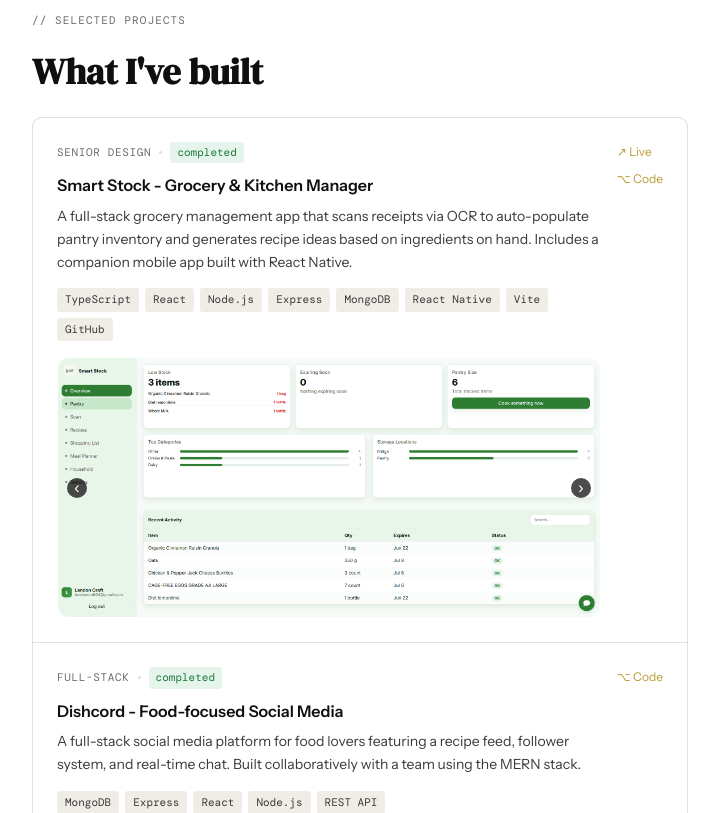
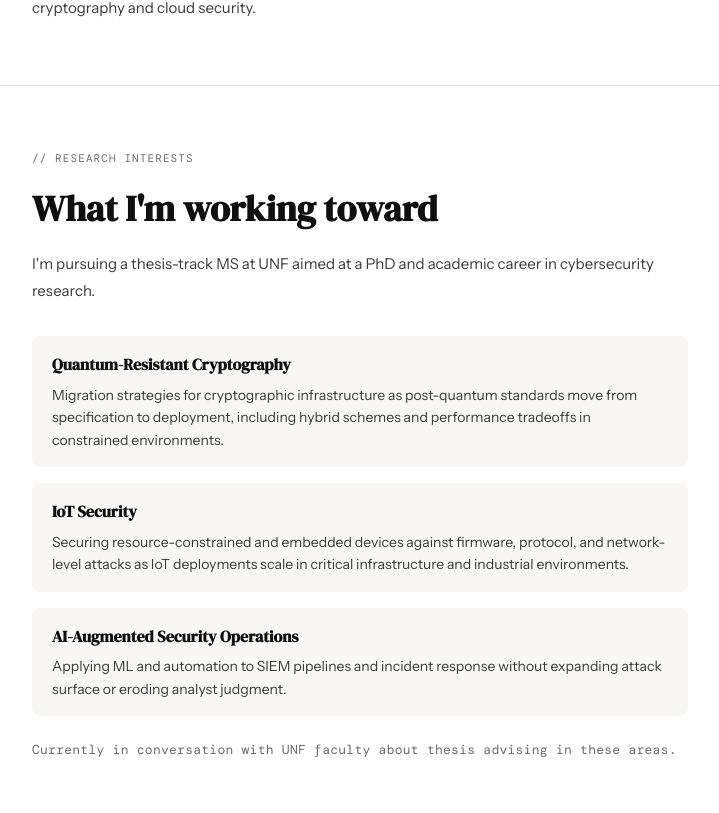
Before and after one commit to LandoTheDeveloper/portfolio, a React (Vite) app: page / in a window 1280 px wide. Shown: the part 1387-2200 px from the top of the page, without its empty margins (280-999 px from the left). Built offline with nearby package versions, Linux system fonts and the light colour scheme.

Commit message:
added research section

```diff
--- a/src/App.jsx
+++ b/src/App.jsx
@@ -2,6 +2,7 @@ import './index.css';
 import Nav from './components/Nav';
 import Hero from './components/Hero';
 import About from './components/About';
+import Research from './components/Research';
 import Projects from './components/Projects';
 import Skills from './components/Skills';
 import Contact from './components/Contact';
@@ -19,6 +20,8 @@ export default function App() {
         <Hero />
         <Divider />
         <About />
+        <Divider />
+        <Research />
         <Divider />
         <Projects />
         <Divider />
--- /dev/null
+++ b/src/components/Research.jsx
@@ -0,0 +1,23 @@
+import { research } from '../data';
+import styles from './Research.module.css';
+
+export default function Research() {
+  return (
+    <section className={styles.section} id="research">
+      <p className={styles.label}>// {research.heading}</p>
+      <h2 className={styles.h2}>What I'm working toward</h2>
+      <p className={styles.body}>{research.intro}</p>
+
+      <div className={styles.areas}>
+        {research.areas.map((area) => (
+          <div key={area.title} className={styles.area}>
+            <h3 className={styles.areaTitle}>{area.title}</h3>
+            <p className={styles.areaDesc}>{area.description}</p>
+          </div>
+        ))}
+      </div>
+
+      {research.note && <p className={styles.note}>{research.note}</p>}
+    </section>
+  );
+}
--- /dev/null
+++ b/src/components/Research.module.css
@@ -0,0 +1,61 @@
+.section {
+  padding: 64px 32px;
+  max-width: 720px;
+  margin: 0 auto;
+}
+
+.label {
+  font-family: var(--mono);
+  font-size: 11px;
+  color: var(--ink3);
+  letter-spacing: 0.1em;
+  margin-bottom: 20px;
+}
+
+.h2 {
+  font-family: var(--serif);
+  font-size: clamp(26px, 4vw, 36px);
+  margin-bottom: 20px;
+  line-height: 1.2;
+}
+
+.body {
+  font-size: 15px;
+  color: var(--ink2);
+  line-height: 1.8;
+  margin-bottom: 32px;
+}
+
+.areas {
+  display: flex;
+  flex-direction: column;
+  gap: 16px;
+}
+
+.area {
+  background: var(--surf);
+  border-radius: 8px;
+  padding: 16px 20px;
+}
+
+.areaTitle {
+  font-family: var(--serif);
+  font-size: 16px;
+  font-weight: 600;
+  color: var(--ink);
+  margin-bottom: 6px;
+}
+
+.areaDesc {
+  font-size: 14px;
+  color: var(--ink2);
+  line-height: 1.6;
+}
+
+.note {
+  margin-top: 24px;
+  font-size: 13px;
+  font-family: var(--mono);
+  color: var(--ink3);
+  letter-spacing: 0.02em;
+}
--- a/src/data.js
+++ b/src/data.js
@@ -1,10 +1,10 @@
 export const personal = {
   name: "Landon Craft",
-  tagline: "Building things that actually work.",
+  tagline: "Securing what actually matters",
   taglineEmphasis: "actually",
-  bio: "Software engineer with a CS degree from University of Central Florida. I enjoy turning complex problems into clean, reliable systems, whether that's a web app, an API, or a data pipeline.",
-  bioExtra: "I'm looking for full-stack or backend roles at companies where engineering quality is taken seriously.",
-  availability: "AVAILABLE FOR FULL-TIME ROLES",
+  bio: "I hold a B.S. in Computer Science with a minor in Secure Computing and Networking from the University of Central Florida, and I've applied to the M.S. in Cybersecurity (Thesis Track) program at the University of North Florida, with the goal of continuing on to a Ph.D. and a career in academic security research.",
+  bioExtra: "I'm starting a cloud/cybersecurity role at CSX focused on cyber resiliency, SIEM, and AI-driven security automation. My research interests center on quantum-resistant cryptography and cloud security.",
+  availability: "Starting at CSX · Applying to UNF MS-CIS",
   email: "landoncraftbiz@gmail.com",
   github: "https://github.com/LandoTheDeveloper",
   linkedin: "https://linkedin.com/in/landon-craft",
@@ -14,13 +14,33 @@ export const personal = {
 export const about = {
   education: "B.S. Computer Science — University of Central Florida, 2026",
   gpa: "3.7 / 4.0",
-  location: "Orlando, FL · Open to remote",
-  status: "Actively interviewing",
+  location: "Jacksonville, FL",
+  status: "Starting at CSX · MS-CIS Applicant, UNF",
 };
 
 export const coreStack = [
    "Java", "C", "Python", "React", "TypeScript", "Node.js",  "PostgreSQL", "Docker", "AWS",
 ];
+
+export const research = {
+  heading: "RESEARCH INTERESTS",
+  intro: "I'm pursuing a thesis-track MS at UNF aimed at a PhD and academic career in cybersecurity research.",
+  areas: [
+    {
+      title: "Quantum-Resistant Cryptography",
+      description: "Migration strategies for cryptographic infrastructure as post-quantum standards move from specification to deployment, including hybrid schemes and performance tradeoffs in constrained environments.",
+    },
+    {
+      title: "IoT Security",
+      description: "Securing resource-constrained and embedded devices against firmware, protocol, and network-level attacks as IoT deployments scale in critical infrastructure and industrial environments.",
+    },
+    {
+      title: "AI-Augmented Security Operations",
+      description: "Applying ML and automation to SIEM pipelines and incident response without expanding attack surface or eroding analyst judgment.",
+    },
+  ],
+  note: "Currently in conversation with UNF faculty about thesis advising in these areas.",
+}
 
 export const projects = [
   {
```
